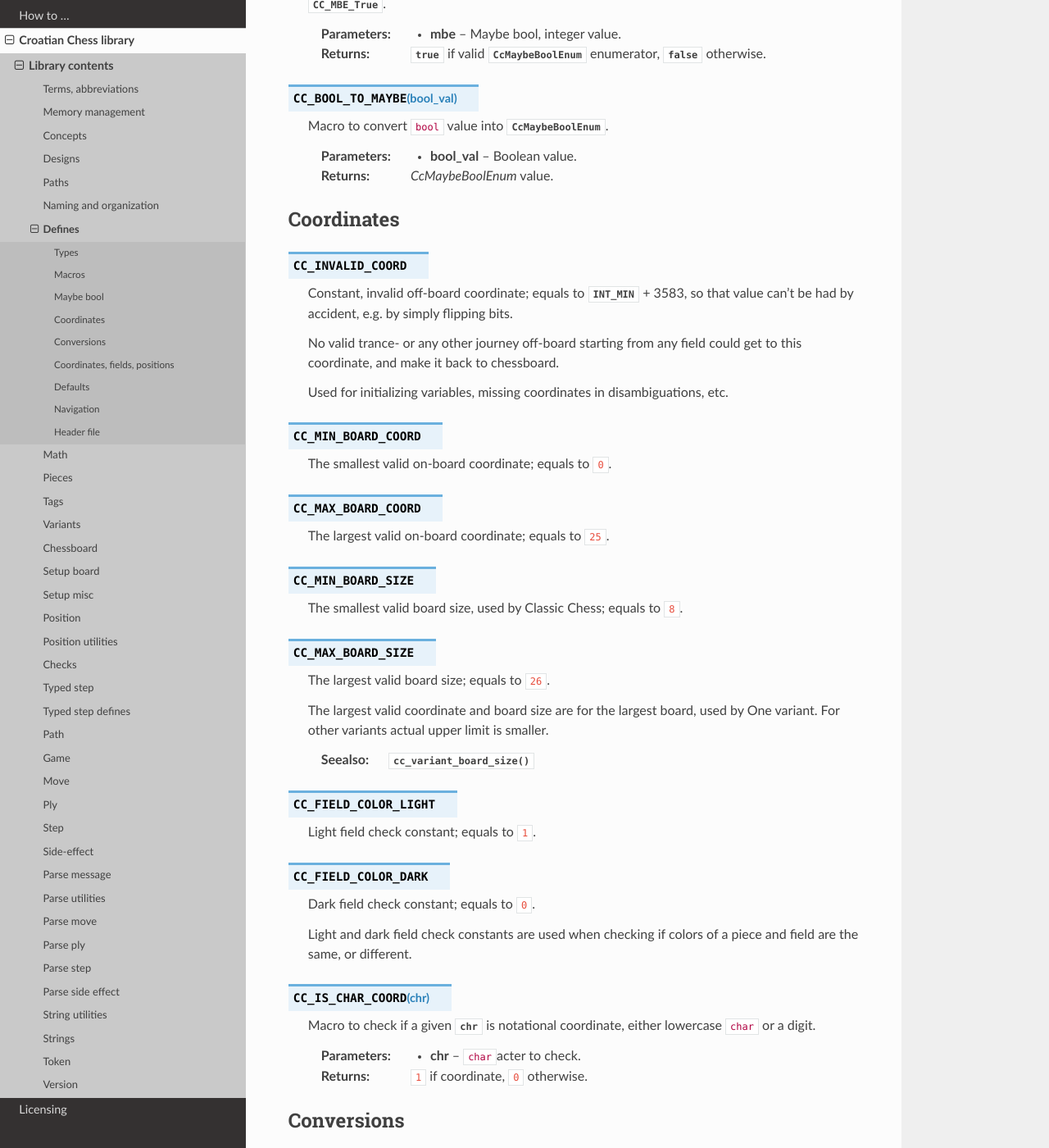
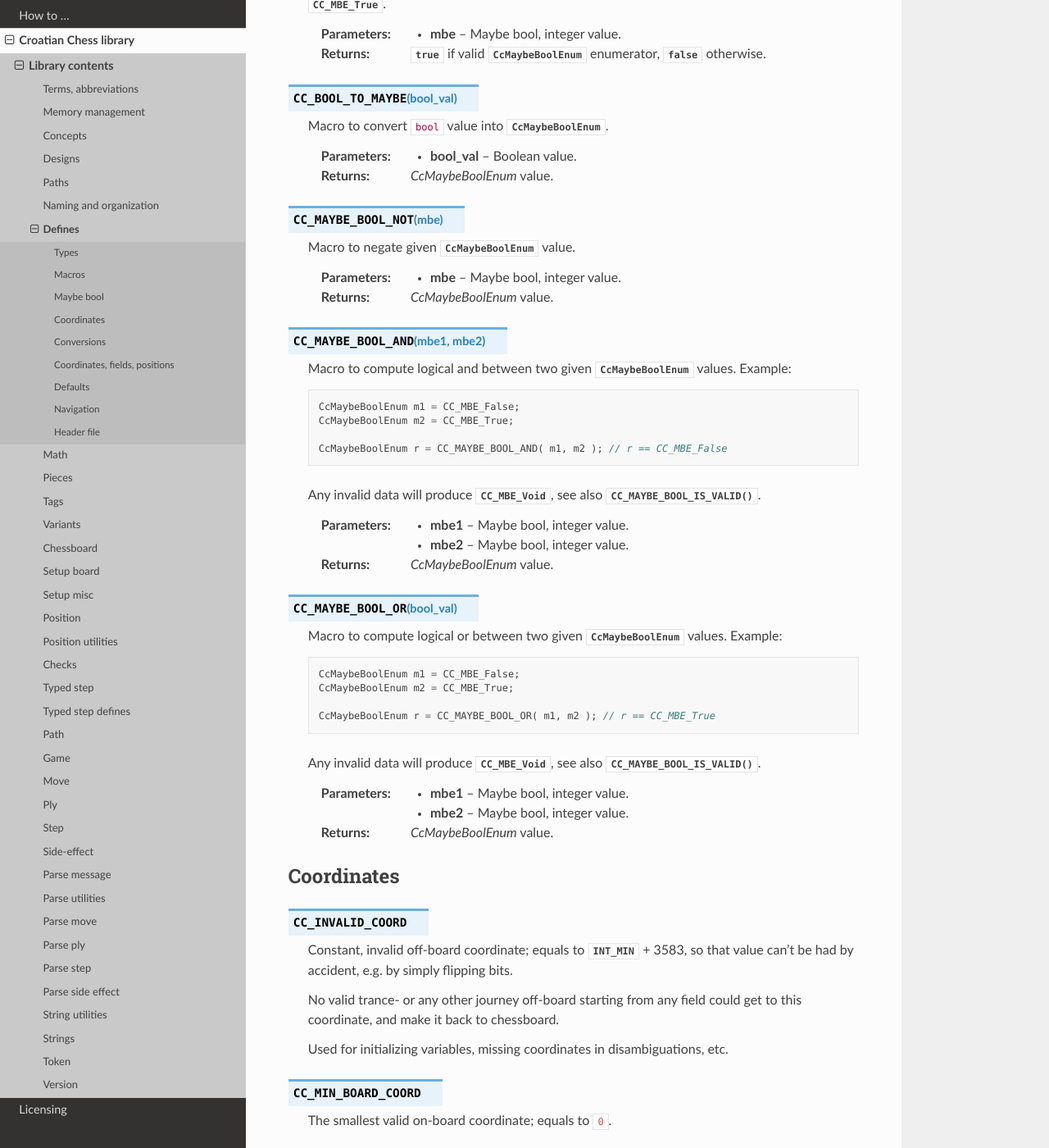
Before and after one commit to mmlacak/crochess, a Sphinx documentation site: the page built from docs/source/libcc/ccdefines.rst, in a window 1280 px wide and 1400 px high, scrolled down 5207 px. Shown: the whole window at 82% size. Built offline with Sphinx 7.4.7 and the Read the Docs theme 3.1.0, drawn with Linux system fonts in a browser that asks for light colours.

Commit message:
Added tests for maybe bool algebra + docs.

```diff
--- a/docs/source/conf.py
+++ b/docs/source/conf.py
@@ -26,10 +26,10 @@ copyright = '2021, Mario Mlačak'
 author = 'Mario Mlačak'
 
 # The short X.Y version
-version = "0.0.1.411:1590+20260104.035032"   # docs-new-lib-short-version-major-minor-feature-commit+meta~breaks-place-marker
+version = "0.0.1.415:1594+20260110.023756"   # docs-new-lib-short-version-major-minor-feature-commit+meta~breaks-place-marker
 
 # The full version, including alpha/beta/rc tags
-release = "0.0.1.411:1590+20260104.035032"   # docs-new-lib-full-version-major-minor-feature-commit+meta~breaks-place-marker
+release = "0.0.1.415:1594+20260110.023756"   # docs-new-lib-full-version-major-minor-feature-commit+meta~breaks-place-marker
 
 
 # -- General configuration ---------------------------------------------------
--- a/docs/source/libcc/ccdefines.rst
+++ b/docs/source/libcc/ccdefines.rst
@@ -259,6 +259,59 @@ Maybe bool
 
     :param bool_val: Boolean value.
     :returns: `CcMaybeBoolEnum` value.
+
+.. c:macro:: CC_MAYBE_BOOL_NOT(mbe)
+
+    Macro to negate given :c:enum:`CcMaybeBoolEnum` value.
+
+    :param mbe: Maybe bool, integer value.
+    :returns: `CcMaybeBoolEnum` value.
+
+.. c:macro:: CC_MAYBE_BOOL_AND(mbe1,mbe2)
+
+    Macro to compute logical and between two given :c:enum:`CcMaybeBoolEnum` values.
+    Example:
+
+    .. code-block:: C
+        :force:
+
+        CcMaybeBoolEnum m1 = CC_MBE_False;
+        CcMaybeBoolEnum m2 = CC_MBE_True;
+
+        CcMaybeBoolEnum r = CC_MAYBE_BOOL_AND( m1, m2 ); // r == CC_MBE_False
+
+    Any invalid data will produce :c:enumerator:`CC_MBE_Void`, see also
+    :c:macro:`CC_MAYBE_BOOL_IS_VALID()`.
+
+    :param mbe1: Maybe bool, integer value.
+    :param mbe2: Maybe bool, integer value.
+    :returns: `CcMaybeBoolEnum` value.
+
+    .. (i.e. :c:`mbe1 && mbe2`)
+    ..  :c:expr:`mbe1 && mbe2`
+
+.. c:macro:: CC_MAYBE_BOOL_OR(bool_val)
+
+    Macro to compute logical or between two given :c:enum:`CcMaybeBoolEnum` values.
+    Example:
+
+    .. code-block:: C
+        :force:
+
+        CcMaybeBoolEnum m1 = CC_MBE_False;
+        CcMaybeBoolEnum m2 = CC_MBE_True;
+
+        CcMaybeBoolEnum r = CC_MAYBE_BOOL_OR( m1, m2 ); // r == CC_MBE_True
+
+    Any invalid data will produce :c:enumerator:`CC_MBE_Void`, see also
+    :c:macro:`CC_MAYBE_BOOL_IS_VALID()`.
+
+    :param mbe1: Maybe bool, integer value.
+    :param mbe2: Maybe bool, integer value.
+    :returns: `CcMaybeBoolEnum` value.
+
+    .. :c:expr:`mbe1 || mbe2`
+    .. (i.e. :c:`mbe1 || mbe2`)
 
 .. _lbl-libcc-ccdefines-coordinates:
 
```
Also changed, not shown: README.md (+2 -2 lines), 11 other files.
